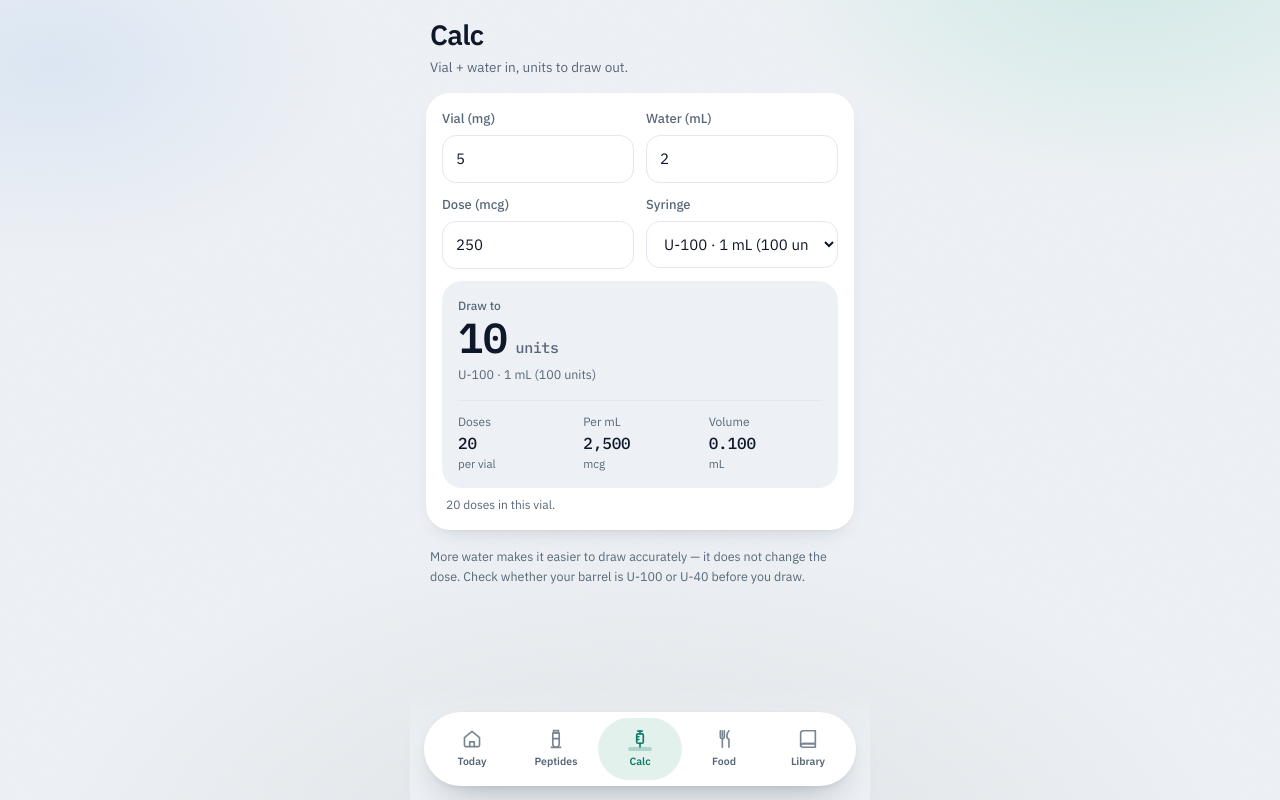
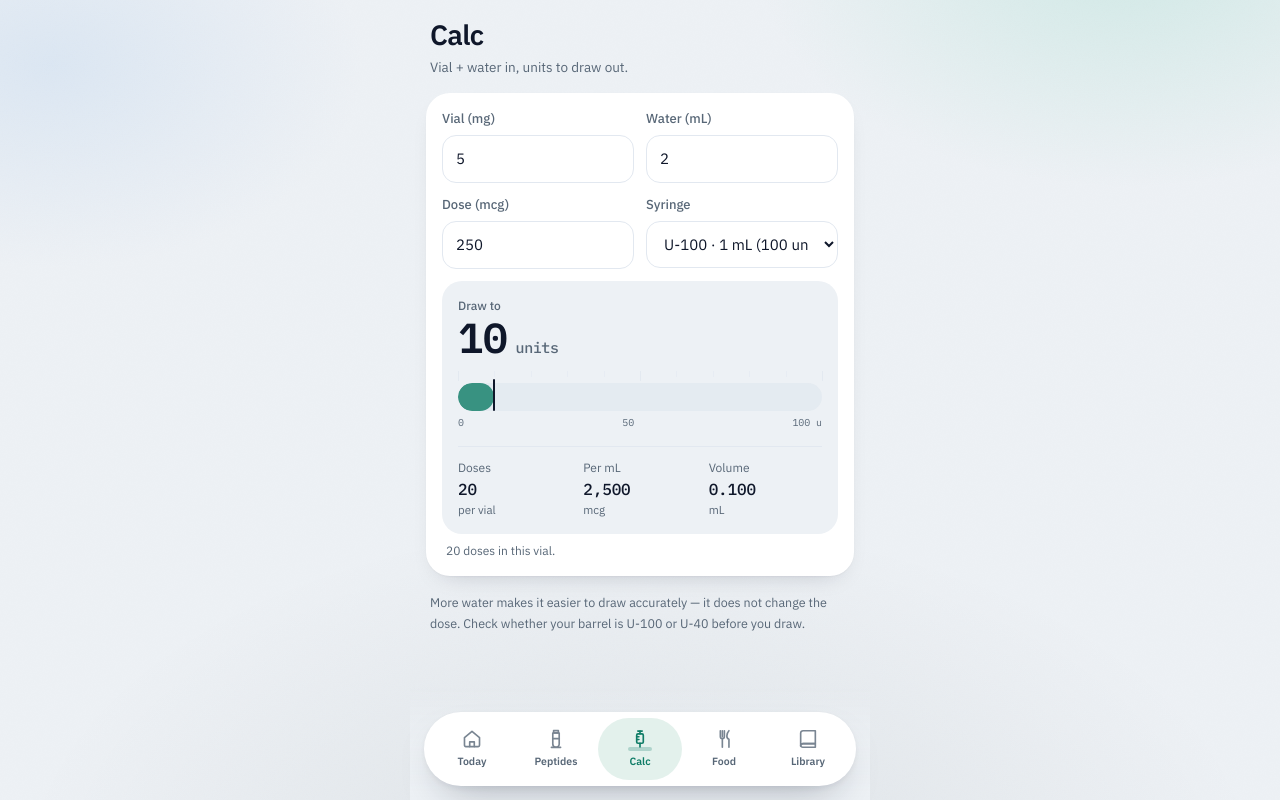
Before and after one commit to RDW-Labz/titrate, a Next.js app: page /calc in a window 1280 px wide. Built offline with nearby package versions, Linux system fonts and the light colour scheme.

Commit message:
Calc: syringe barrel drawn to scale with the drawn volume; category dots on the peptides list

```diff
--- a/src/app/library/page.tsx
+++ b/src/app/library/page.tsx
@@ -4,16 +4,8 @@ import Link from "next/link";
 import { useState } from "react";
 import { PageTitle } from "@/components/ui";
 import { PEPTIDES, halfLifeLabel } from "@/lib/peptides";
-import type { Category } from "@/lib/types";
+import { CATEGORY_DOT } from "@/lib/category-color";
 
-const DOT: Record<Category, string> = {
-  glp1: "bg-accent",
-  repair: "bg-[#4d8fd6]",
-  growth: "bg-[#7b6bd6]",
-  metabolic: "bg-warn",
-  cosmetic: "bg-[#c9738f]",
-  other: "bg-muted",
-};
 
 export default function LibraryPage() {
   const [q, setQ] = useState("");
@@ -37,7 +29,7 @@ export default function LibraryPage() {
         {list.map((p, i) => (
           <li key={p.id} className="enter" style={{ animationDelay: `${Math.min(i, 8) * 30}ms` }}>
             <Link href={`/library/${p.id}`} className="press flex items-center gap-3 px-4 py-3.5">
-              <span aria-hidden="true" className={`size-2 shrink-0 rounded-full ${DOT[p.category]}`} />
+              <span aria-hidden="true" className={`size-2 shrink-0 rounded-full ${CATEGORY_DOT[p.category]}`} />
               <span className="min-w-0 flex-1">
                 <span className="block truncate text-[16px] font-medium">{p.name}</span>
                 <span className="num block truncate text-[12.5px] text-muted">
--- a/src/app/protocols/page.tsx
+++ b/src/app/protocols/page.tsx
@@ -6,6 +6,8 @@ import { Empty } from "@/components/ui";
 import { cycleInfo, humanIn, isDueOn, nextDue } from "@/lib/schedule";
 import { useStore } from "@/lib/store";
 import { doseOn } from "@/lib/titration";
+import { PEPTIDE_BY_ID } from "@/lib/peptides";
+import { CATEGORY_DOT } from "@/lib/category-color";
 
 export default function PeptidesPage() {
   const { compounds, doses } = useStore();
@@ -43,7 +45,12 @@ export default function PeptidesPage() {
                 className="enter flex items-center gap-3 rounded-[22px] bg-card px-4 py-3.5 shadow-card"
                 style={{ animationDelay: `${i * 45}ms` }}
               >
-                <Link href={`/protocols/${c.id}`} className="min-w-0 flex-1">
+                <Link href={`/protocols/${c.id}`} className="flex min-w-0 flex-1 items-center gap-2.5">
+                  <span
+                    aria-hidden="true"
+                    className={`size-2 shrink-0 rounded-full ${CATEGORY_DOT[PEPTIDE_BY_ID.get(c.peptideId)?.category ?? "other"]}`}
+                  />
+                  <span className="min-w-0 flex-1">
                   <p className="truncate text-[17px] font-medium">{c.name}</p>
                   <p className="num text-[13px] text-muted">
                     {doseOn(c, now)} {c.unit}
@@ -55,6 +62,7 @@ export default function PeptidesPage() {
                           ? ` · ${humanIn(next, now)}`
                           : ""}
                   </p>
+                  </span>
                 </Link>
                 {due ? (
                   <LogDot compound={c} />
--- a/src/components/recon-calculator.tsx
+++ b/src/components/recon-calculator.tsx
@@ -18,6 +18,42 @@ function lastCalc(): LastCalc | null {
   }
 }
 
+/** the barrel, drawn to scale: ticks every 10 units, fill to the drawn amount */
+function SyringeBar({ units, maxUnits, over }: { units: number; maxUnits: number; over: boolean }) {
+  const pct = Math.max(0, Math.min(1, units / maxUnits));
+  const ticks = Array.from({ length: 11 }, (_, i) => i / 10);
+
+  return (
+    <div className="mt-3">
+      <div className="relative h-10">
+        {ticks.map((t, i) => (
+          <span
+            key={t}
+            className="absolute top-0 h-2 w-px bg-line"
+            style={{ left: `${t * 100}%`, height: i % 5 === 0 ? 10 : 6, opacity: i % 5 === 0 ? 0.9 : 0.55 }}
+          />
+        ))}
+        <div className="absolute top-3 right-0 left-0 h-7 overflow-hidden rounded-full bg-line/70">
+          <div
+            className={`h-full rounded-full transition-[width] duration-500 ${over ? "bg-alert/70" : "bg-accent/80"}`}
+            style={{ width: `${pct * 100}%` }}
+          />
+        </div>
+        <span
+          aria-hidden="true"
+          className="absolute top-2 bottom-0 w-0.5 -translate-x-1/2 rounded-full bg-ink"
+          style={{ left: `${pct * 100}%` }}
+        />
+      </div>
+      <div className="num mt-1 flex justify-between text-[10px] text-muted">
+        <span>0</span>
+        <span>{Math.round(maxUnits / 2)}</span>
+        <span>{maxUnits} u</span>
+      </div>
+    </div>
+  );
+}
+
 export function ReconCalculator({ saveFor, initial }: { saveFor?: Compound; initial?: Partial<Vial> }) {
   // standalone use remembers the last mix; a protocol's own vial always wins
   const [seed] = useState<LastCalc | null>(() => (initial || saveFor ? null : lastCalc()));
@@ -31,7 +67,7 @@ export function ReconCalculator({ saveFor, initial }: { saveFor?: Compound; init
     try {
       localStorage.setItem(LAST, JSON.stringify({ vialMg, waterMl, dose, syringeId }));
     } catch {
-      // ignore storage failures — the calculator still works in memory
+      // the calculator still works in memory if storage is blocked
     }
   }, [vialMg, waterMl, dose, syringeId]);
 
@@ -42,7 +78,7 @@ export function ReconCalculator({ saveFor, initial }: { saveFor?: Compound; init
     doseMcg: Number(dose),
     unitsPerMl: syringe.unitsPerMl,
   });
-  const tooBig = result ? result.units > syringe.maxUnits : false;
+  const over = result ? result.units > syringe.maxUnits : false;
 
   return (
     <div>
@@ -67,10 +103,7 @@ export function ReconCalculator({ saveFor, initial }: { saveFor?: Compound; init
         </Field>
       </div>
 
-      <div
-        className={`mt-3 rounded-[20px] px-4 py-4 ${tooBig ? "bg-alert-soft" : "bg-paper"}`}
-        aria-live="polite"
-      >
+      <div className={`mt-3 rounded-[20px] px-4 py-4 ${over ? "bg-alert-soft" : "bg-paper"}`} aria-live="polite">
         {result ? (
           <>
             <p className="text-[12px] font-medium text-muted">Draw to</p>
@@ -78,7 +111,8 @@ export function ReconCalculator({ saveFor, initial }: { saveFor?: Compound; init
               {formatUnits(result.units)}
               <span className="ml-2 text-[15px] font-medium text-muted">units</span>
             </p>
-            <p className="mt-1.5 text-[12.5px] text-muted">{syringe.label}</p>
+
+            <SyringeBar units={result.units} maxUnits={syringe.maxUnits} over={over} />
 
             <div className="mt-4 grid grid-cols-3 gap-3 border-t border-line pt-3">
               <Stat label="Doses" value={Math.floor(result.dosesPerVial)} sub="per vial" />
@@ -86,7 +120,7 @@ export function ReconCalculator({ saveFor, initial }: { saveFor?: Compound; init
               <Stat label="Volume" value={result.doseMl.toFixed(3)} sub="mL" />
             </div>
 
-            {tooBig ? (
+            {over ? (
               <p className="mt-3 text-[12.5px] text-alert">
                 More than this barrel holds — add water or pick a bigger syringe.
               </p>
--- /dev/null
+++ b/src/lib/category-color.ts
@@ -0,0 +1,11 @@
+import type { Category } from "./types";
+
+/** one tone per category, used for list dots and library rows */
+export const CATEGORY_DOT: Record<Category, string> = {
+  glp1: "bg-accent",
+  repair: "bg-[#4d8fd6]",
+  growth: "bg-[#7b6bd6]",
+  metabolic: "bg-warn",
+  cosmetic: "bg-[#c9738f]",
+  other: "bg-muted",
+};
```
